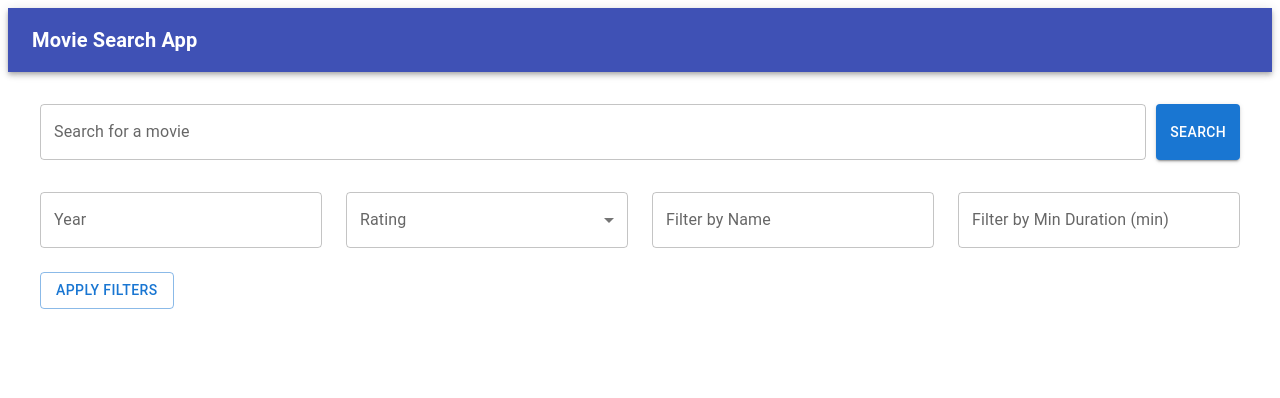
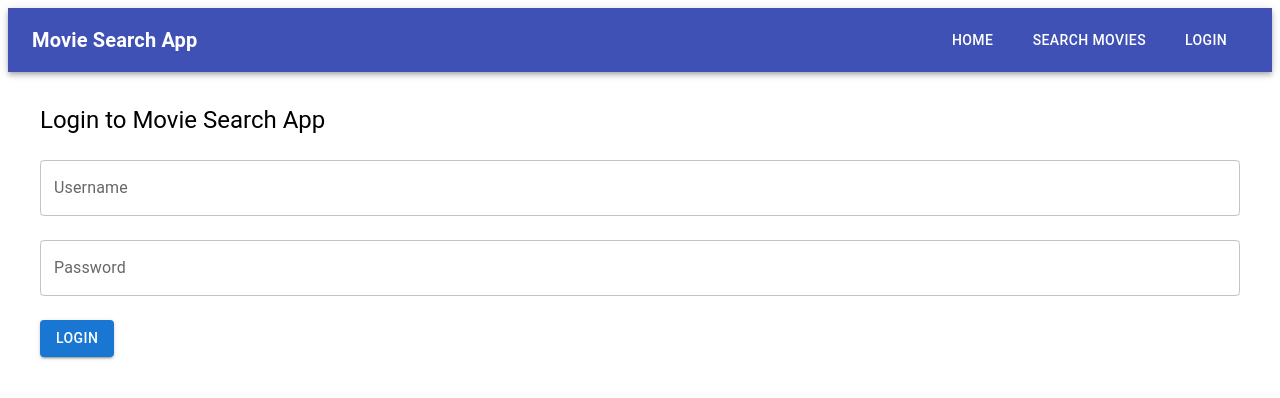
Before and after one commit to faizaniiiking/movie-frontend-mern, a React (Vite) app: page /login in a window 1280 px wide. Shown: the top 398 px of the page. Built offline with nearby package versions, Linux system fonts and the light colour scheme.

Commit message:
added intial file

```diff
--- a/src/App.jsx
+++ b/src/App.jsx
@@ -1,14 +1,36 @@
 import React from "react";
+import { ThemeProvider, createTheme } from "@mui/material/styles";
+
+import { BrowserRouter as Router, Route, Routes } from "react-router-dom";
 import Navbar from "./components/Navbar";
-import MovieSearch from "./components/MovieSearch";
+import HomePage from "./pages/HomePage";  // Updated import
+import LoginPage from "./pages/LoginPage";  // Updated impor
+import MovieSearch from "./pages/MovieSearch";
+import AdminDashboard from "./pages/AdminDashboard";
+const theme = createTheme();
+
 
 const App = () => {
   return (
-    <>
-      <Navbar />
+    <ThemeProvider theme={theme}>
 
-      <MovieSearch />
-    </>
+    <Router>
+      {/* <Navbar /> */}
+
+      <Navbar/>
+
+
+      <Routes>
+        <Route path="/" element={<HomePage />} />
+        <Route path="/movies" element={<MovieSearch />} />
+        <Route path="/login" element={<LoginPage />} />
+        <Route path="/admin-dashboard" element={<AdminDashboard />} />
+
+
+      </Routes>
+    </Router>
+    </ThemeProvider>
+
   );
 };
 
--- a/src/components/Navbar.jsx
+++ b/src/components/Navbar.jsx
@@ -1,14 +1,28 @@
 import React from "react";
-import { AppBar, Toolbar, Typography, Box } from "@mui/material";
+import { AppBar, Toolbar, Typography, Box, Button, useMediaQuery } from "@mui/material";
+import { Link } from "react-router-dom";
 
 const Navbar = () => {
+  const isMobile = useMediaQuery((theme) => theme.breakpoints.down("sm")); // Check for small screens
+
   return (
     <AppBar position="static" style={{ backgroundColor: "#3f51b5" }}>
       <Toolbar>
-        <Box display="flex" justifyContent="space-between" width="100%">
+        <Box display="flex" justifyContent="space-between" width="100%" alignItems="center">
           <Typography variant="h6" component="div" style={{ fontWeight: "bold" }}>
             Movie Search App
           </Typography>
+          <Box display="flex" flexDirection={isMobile ? "column" : "row"} alignItems="center">
+            <Button color="inherit" component={Link} to="/" style={{ margin: isMobile ? "5px 0" : "0 10px" }}>
+              Home
+            </Button>
+            <Button color="inherit" component={Link} to="/movies" style={{ margin: isMobile ? "5px 0" : "0 10px" }}>
+              Search Movies
+            </Button>
+            <Button color="inherit" component={Link} to="/login" style={{ margin: isMobile ? "5px 0" : "0 10px" }}>
+              Login
+            </Button>
+          </Box>
         </Box>
       </Toolbar>
     </AppBar>
--- /dev/null
+++ b/src/pages/AdminDashboard.jsx
@@ -0,0 +1,34 @@
+import React, { useEffect } from "react";
+import { Box, Typography } from "@mui/material";
+import { useNavigate } from "react-router-dom";
+
+const AdminDashboard = () => {
+  const navigate = useNavigate();
+
+  useEffect(() => {
+    // Check if user is logged in and has admin role
+    const token = localStorage.getItem("token");
+    if (!token) {
+      navigate("/login"); // Redirect to login if not authenticated
+      return;
+    }
+
+    const decoded = jwt_decode(token);
+    if (decoded.role !== "admin") {
+      navigate("/"); // Redirect to homepage if not an admin
+    }
+  }, [navigate]);
+
+  return (
+    <Box p={4}>
+      <Typography variant="h4" gutterBottom>
+        Admin Dashboard
+      </Typography>
+      <Typography variant="body1">
+        Welcome, Admin! Here you can manage users, settings, and more.
+      </Typography>
+    </Box>
+  );
+};
+
+export default AdminDashboard;
--- /dev/null
+++ b/src/pages/HomePage.jsx
@@ -0,0 +1,117 @@
+import React, { useState, useEffect } from "react";
+import { Box, Typography, Grid, Button, Card, CardMedia, CardContent } from "@mui/material";
+import { Link } from "react-router-dom";
+
+const HomePage = () => {
+  const [movies, setMovies] = useState([]);
+  const [totalResults, setTotalResults] = useState(0);
+  const [currentPage, setCurrentPage] = useState(1);
+  const [loading, setLoading] = useState(false);
+
+  const apiKey = "71478495"; // Your OMDb API key
+
+  const fetchMovies = async (page) => {
+    setLoading(true);
+    const url = `https://www.omdbapi.com/?s=movie&apikey=${apiKey}&page=${page}`;
+    try {
+      const response = await fetch(url);
+      const data = await response.json();
+      if (data.Response === "True") {
+        setMovies((prevMovies) => [...prevMovies, ...data.Search]); // Append new movies to the list
+        setTotalResults(parseInt(data.totalResults, 10));
+      } else {
+        alert("No movies found!");
+      }
+    } catch (error) {
+      console.error("Error fetching movies:", error);
+    } finally {
+      setLoading(false);
+    }
+  };
+
+  useEffect(() => {
+    fetchMovies(currentPage); // Fetch movies on page load
+  }, [currentPage]);
+
+  const handleLoadMore = () => {
+    setCurrentPage((prevPage) => prevPage + 1); // Increment page number to load more movies
+  };
+
+  const totalPages = Math.ceil(totalResults / 10); // Calculate the total number of pages
+
+  return (
+    <Box p={4} textAlign="center">
+      <Typography variant="h4" gutterBottom>
+        Welcome to Movie Search App!
+      </Typography>
+      <Typography variant="body1" paragraph>
+        Find your favorite movies, search by year, rating, and more.
+      </Typography>
+      <Button variant="contained" color="primary" component={Link} to="/movies">
+        Start Searching Movies
+      </Button>
+
+      {/* Movies Grid */}
+      <Box mt={4}>
+        <Typography variant="h5" gutterBottom>
+          Featured Movies
+        </Typography>
+        <Grid container spacing={4} justifyContent="center">
+          {movies.length === 0 ? (
+            <Typography variant="h6">Loading...</Typography>
+          ) : (
+            movies.map((movie) => (
+              <Grid item xs={12} sm={6} md={4} key={movie.imdbID}>
+                <Card>
+                  <CardMedia
+                    component="img"
+                    alt={movie.Title}
+                    height="300"
+                    image={movie.Poster !== "N/A" ? movie.Poster : "https://via.placeholder.com/300x450"}
+                  />
+                  <CardContent>
+                    <Typography variant="h6">{movie.Title}</Typography>
+                    <Typography variant="body2" color="textSecondary">
+                      Year: {movie.Year}
+                    </Typography>
+                    <Typography variant="body2" color="textSecondary">
+                      Rating: {movie.imdbRating || "N/A"}
+                    </Typography>
+                  </CardContent>
+                </Card>
+              </Grid>
+            ))
+          )}
+        </Grid>
+      </Box>
+
+      {/* Pagination Controls */}
+      {totalResults > 10 && (
+        <Box display="flex" justifyContent="center" mt={4}>
+          <Button
+            variant="outlined"
+            disabled={currentPage === 1 || loading}
+            onClick={() => setCurrentPage(currentPage - 1)}
+          >
+            Previous
+          </Button>
+          <Typography
+            variant="body1"
+            style={{ margin: "0 20px", alignSelf: "center" }}
+          >
+            Page {currentPage} of {totalPages}
+          </Typography>
+          <Button
+            variant="outlined"
+            disabled={currentPage === totalPages || loading}
+            onClick={handleLoadMore}
+          >
+            {loading ? "Loading..." : "Load More"}
+          </Button>
+        </Box>
+      )}
+    </Box>
+  );
+};
+
+export default HomePage;
--- /dev/null
+++ b/src/pages/LoginPage.jsx
@@ -0,0 +1,51 @@
+    import React, { useState } from "react";
+    import { TextField, Button, Box, Typography } from "@mui/material";
+    import { useNavigate } from "react-router-dom";
+
+    const LoginPage = () => {
+    const [username, setUsername] = useState("");
+    const [password, setPassword] = useState("");
+    const navigate = useNavigate();
+
+    const handleLogin = () => {
+        // For now, we simulate successful login and redirect to the homepage
+        if (username === "admin" && password === "password") {
+        alert("Login successful!");
+        navigate("/");
+        } else {
+        alert("Invalid username or password.");
+        }
+    };
+
+    return (
+        <Box p={4}>
+        <Typography variant="h5" gutterBottom>
+            Login to Movie Search App
+        </Typography>
+        <TextField
+            label="Username"
+            variant="outlined"
+            fullWidth
+            value={username}
+            onChange={(e) => setUsername(e.target.value)}
+            margin="normal"
+        />
+        <TextField
+            label="Password"
+            type="password"
+            variant="outlined"
+            fullWidth
+            value={password}
+            onChange={(e) => setPassword(e.target.value)}
+            margin="normal"
+        />
+        <Box mt={2}>
+            <Button variant="contained" color="primary" onClick={handleLogin}>
+            Login
+            </Button>
+        </Box>
+        </Box>
+    );
+    };
+
+    export default LoginPage;
```
Also changed, not shown: package.json (+8 -1 lines), src/pages/MovieSearch.jsx (renamed from src/components/MovieSearch.jsx), 1 other file (tests, documents, lock files or other folders).
